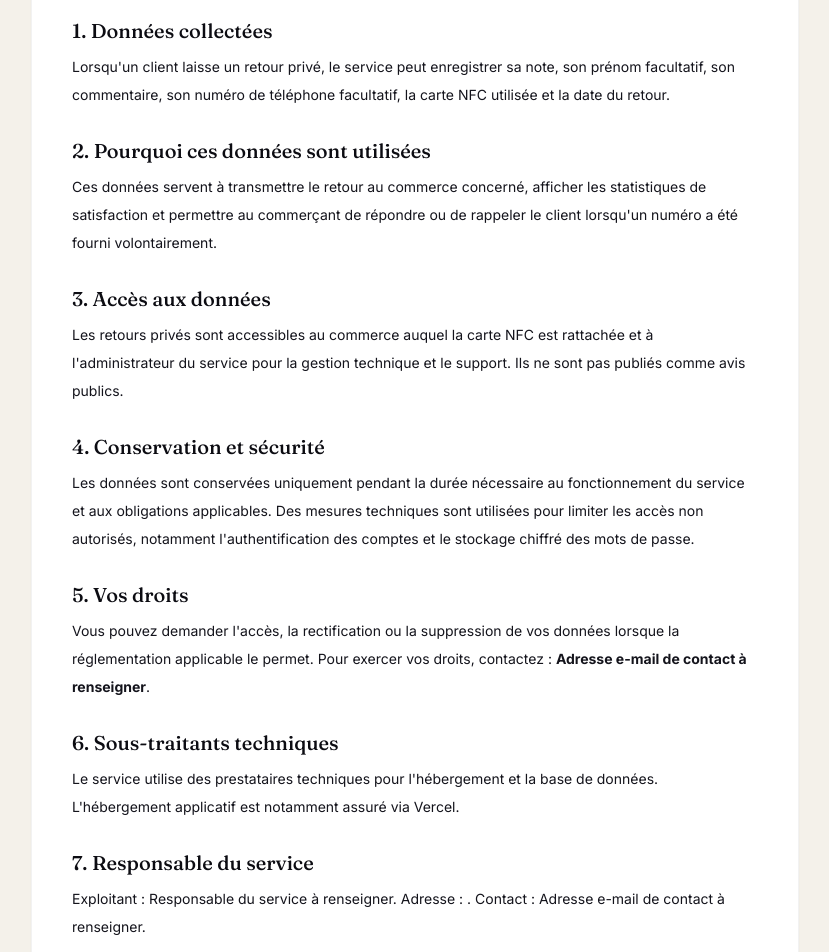
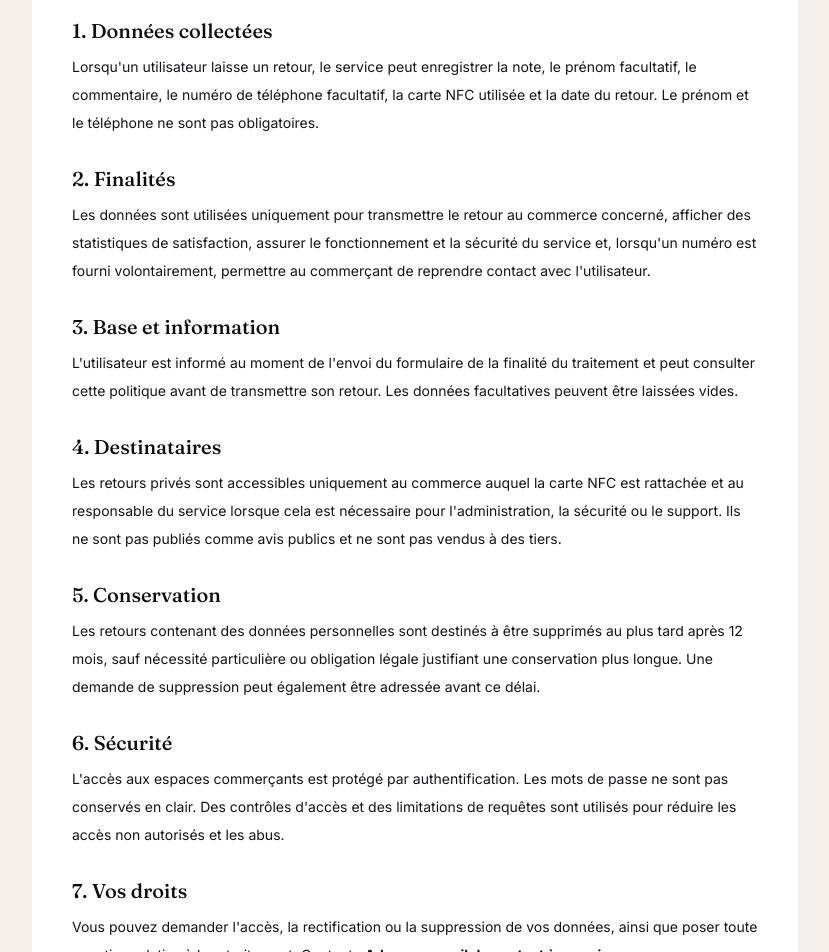
Before and after one commit to mohaontheflux24/nfc-avis-clean, a Next.js app in the folder nfc-avis/: page /confidentialite in a window 1280 px wide. Shown: the part 200-1152 px from the top of the page, without its empty margins (225-1054 px from the left). Built offline with nearby package versions, Linux system fonts and the light colour scheme.

Commit message:
Clarify privacy policy and retention

```diff
--- a/nfc-avis/src/app/confidentialite/page.tsx
+++ b/nfc-avis/src/app/confidentialite/page.tsx
@@ -10,13 +10,15 @@ export default function PrivacyPage() {
         <p className="mt-3 text-sm leading-6 text-slate-450">Dernière mise à jour : 27 août 2026</p>
 
         <div className="mt-8 space-y-7 text-sm leading-7 text-ink-800">
-          <section><h2 className="font-display text-xl font-medium text-ink-900">1. Données collectées</h2><p className="mt-2">Lorsqu&apos;un client laisse un retour privé, le service peut enregistrer sa note, son prénom facultatif, son commentaire, son numéro de téléphone facultatif, la carte NFC utilisée et la date du retour.</p></section>
-          <section><h2 className="font-display text-xl font-medium text-ink-900">2. Pourquoi ces données sont utilisées</h2><p className="mt-2">Ces données servent à transmettre le retour au commerce concerné, afficher les statistiques de satisfaction et permettre au commerçant de répondre ou de rappeler le client lorsqu&apos;un numéro a été fourni volontairement.</p></section>
-          <section><h2 className="font-display text-xl font-medium text-ink-900">3. Accès aux données</h2><p className="mt-2">Les retours privés sont accessibles au commerce auquel la carte NFC est rattachée et à l&apos;administrateur du service pour la gestion technique et le support. Ils ne sont pas publiés comme avis publics.</p></section>
-          <section><h2 className="font-display text-xl font-medium text-ink-900">4. Conservation et sécurité</h2><p className="mt-2">Les données sont conservées uniquement pendant la durée nécessaire au fonctionnement du service et aux obligations applicables. Des mesures techniques sont utilisées pour limiter les accès non autorisés, notamment l&apos;authentification des comptes et le stockage chiffré des mots de passe.</p></section>
-          <section><h2 className="font-display text-xl font-medium text-ink-900">5. Vos droits</h2><p className="mt-2">Vous pouvez demander l&apos;accès, la rectification ou la suppression de vos données lorsque la réglementation applicable le permet. Pour exercer vos droits, contactez : <strong>{legalInfo.email}</strong>.</p></section>
-          <section><h2 className="font-display text-xl font-medium text-ink-900">6. Sous-traitants techniques</h2><p className="mt-2">Le service utilise des prestataires techniques pour l&apos;hébergement et la base de données. L&apos;hébergement applicatif est notamment assuré via {legalInfo.host}.</p></section>
-          <section><h2 className="font-display text-xl font-medium text-ink-900">7. Responsable du service</h2><p className="mt-2">Exploitant : {legalInfo.operatorName}. Adresse : {legalInfo.address}. Contact : {legalInfo.email}.</p></section>
+          <section><h2 className="font-display text-xl font-medium text-ink-900">1. Données collectées</h2><p className="mt-2">Lorsqu&apos;un utilisateur laisse un retour, le service peut enregistrer la note, le prénom facultatif, le commentaire, le numéro de téléphone facultatif, la carte NFC utilisée et la date du retour. Le prénom et le téléphone ne sont pas obligatoires.</p></section>
+          <section><h2 className="font-display text-xl font-medium text-ink-900">2. Finalités</h2><p className="mt-2">Les données sont utilisées uniquement pour transmettre le retour au commerce concerné, afficher des statistiques de satisfaction, assurer le fonctionnement et la sécurité du service et, lorsqu&apos;un numéro est fourni volontairement, permettre au commerçant de reprendre contact avec l&apos;utilisateur.</p></section>
+          <section><h2 className="font-display text-xl font-medium text-ink-900">3. Base et information</h2><p className="mt-2">L&apos;utilisateur est informé au moment de l&apos;envoi du formulaire de la finalité du traitement et peut consulter cette politique avant de transmettre son retour. Les données facultatives peuvent être laissées vides.</p></section>
+          <section><h2 className="font-display text-xl font-medium text-ink-900">4. Destinataires</h2><p className="mt-2">Les retours privés sont accessibles uniquement au commerce auquel la carte NFC est rattachée et au responsable du service lorsque cela est nécessaire pour l&apos;administration, la sécurité ou le support. Ils ne sont pas publiés comme avis publics et ne sont pas vendus à des tiers.</p></section>
+          <section><h2 className="font-display text-xl font-medium text-ink-900">5. Conservation</h2><p className="mt-2">Les retours contenant des données personnelles sont destinés à être supprimés au plus tard après 12 mois, sauf nécessité particulière ou obligation légale justifiant une conservation plus longue. Une demande de suppression peut également être adressée avant ce délai.</p></section>
+          <section><h2 className="font-display text-xl font-medium text-ink-900">6. Sécurité</h2><p className="mt-2">L&apos;accès aux espaces commerçants est protégé par authentification. Les mots de passe ne sont pas conservés en clair. Des contrôles d&apos;accès et des limitations de requêtes sont utilisés pour réduire les accès non autorisés et les abus.</p></section>
+          <section><h2 className="font-display text-xl font-medium text-ink-900">7. Vos droits</h2><p className="mt-2">Vous pouvez demander l&apos;accès, la rectification ou la suppression de vos données, ainsi que poser toute question relative à leur traitement. Contact : <strong>{legalInfo.email}</strong>.</p></section>
+          <section><h2 className="font-display text-xl font-medium text-ink-900">8. Prestataires techniques</h2><p className="mt-2">Le service s&apos;appuie sur des prestataires techniques pour l&apos;hébergement de l&apos;application et de la base de données. L&apos;hébergement applicatif est notamment assuré via {legalInfo.host}. Ces prestataires n&apos;utilisent pas les retours clients pour les propres finalités commerciales du service.</p></section>
+          <section><h2 className="font-display text-xl font-medium text-ink-900">9. Responsable du traitement</h2><p className="mt-2">Responsable : {legalInfo.operatorName}.{legalInfo.address ? <> Adresse : {legalInfo.address}.</> : null} Contact : {legalInfo.email}.</p></section>
         </div>
 
         <div className="mt-10 flex flex-wrap gap-4 border-t border-black/5 pt-6 text-sm">
```
